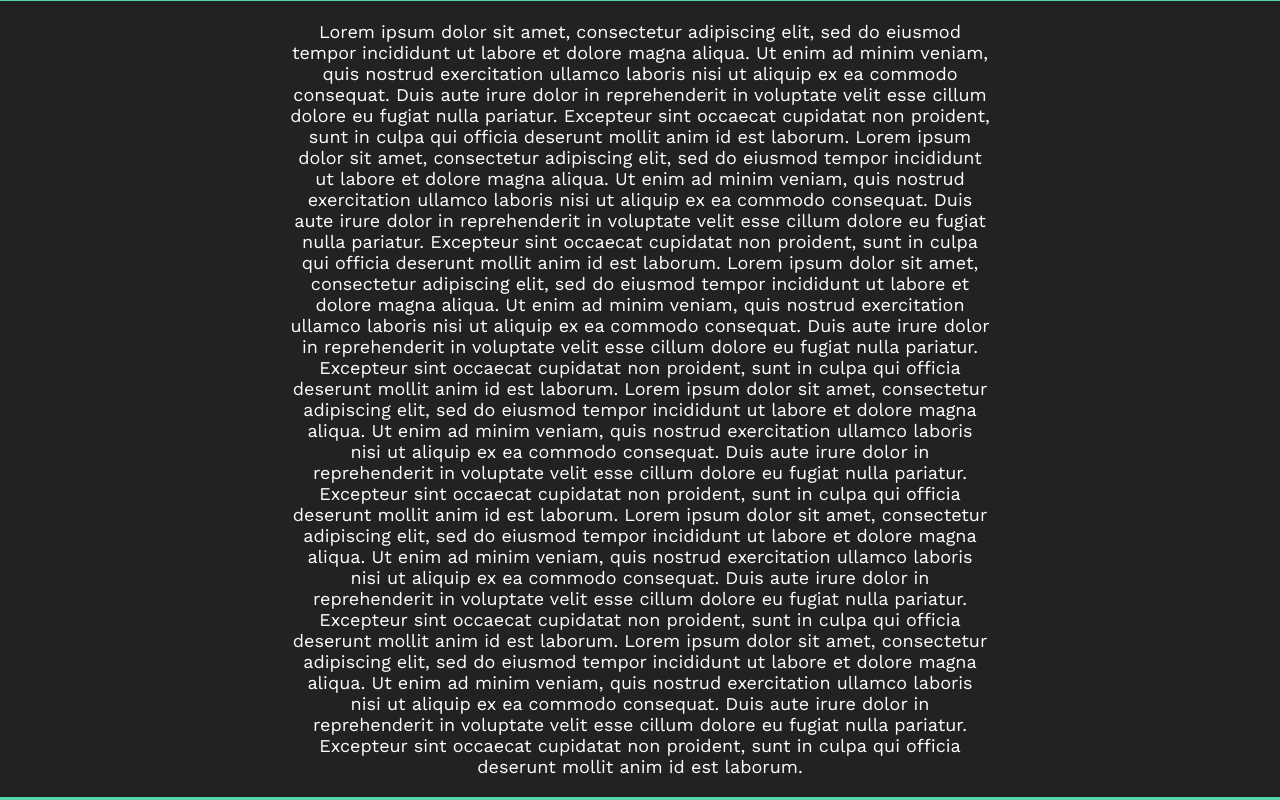
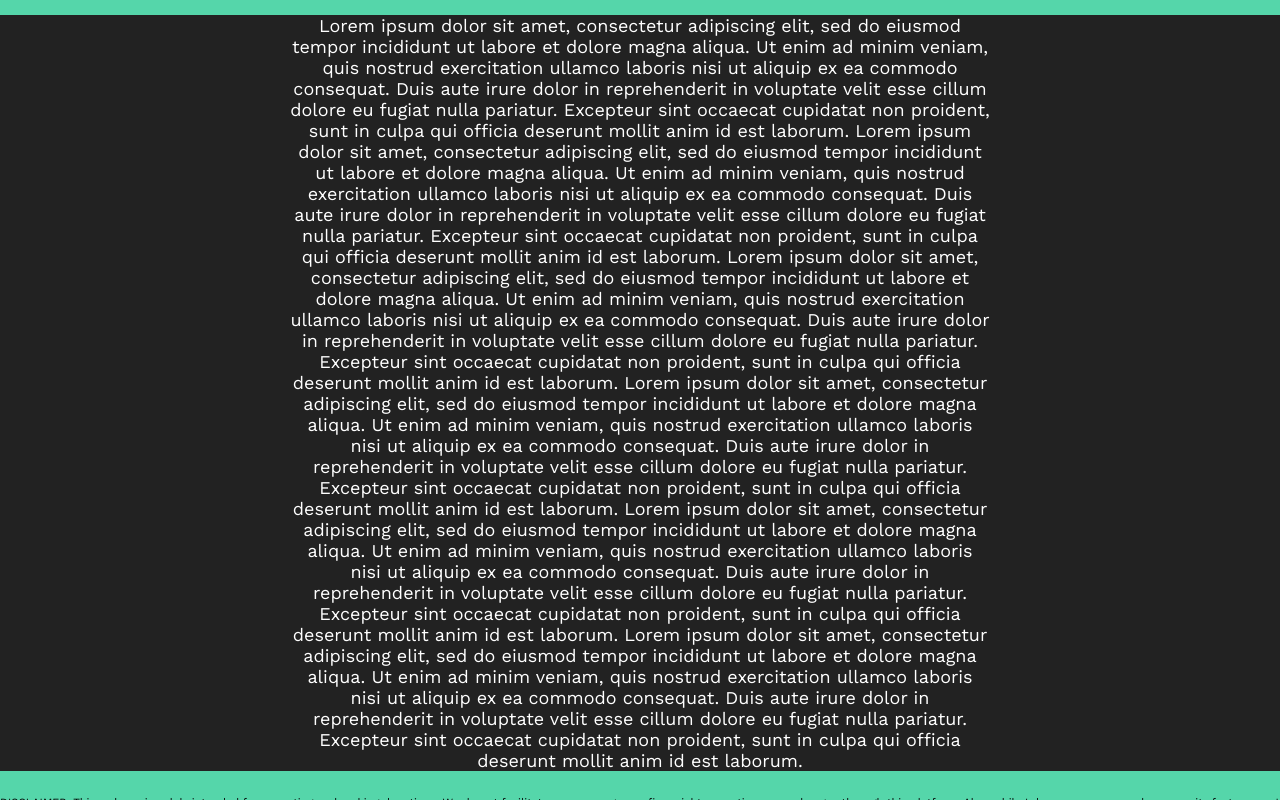
Before and after one commit to kurealnum/non-profit-link, a Flask app: page / in a window 1280 px wide. Run offline with Flask 3, Linux system fonts and the light colour scheme; the visitor is signed in with stand-in values (Sample User, id 1); parts of the project's set-up code (start-up, migrations or seed data) failed here and were passed over.

Commit message:
Finally got all the CSS where I want it!

```diff
--- a/app.py
+++ b/app.py
@@ -107,7 +107,7 @@
             return flash_render("Password needs to be 8 characters or longer", "register.html")
 
         # Put username into database
-        conn.execute("INSERT INTO basic_users (username, password_hash) VALUES(?, ?)", (username, generate_password_hash(password)))
+        conn.execute("INSERT INTO basic_users (username, password_hash, user_type) VALUES(?, ?, ?)", (username, generate_password_hash(password), "basic"))
         conn.commit()
 
         # Redirect user to home page
--- a/static/style.css
+++ b/static/style.css
@@ -123,8 +123,7 @@
   text-align: center;
   max-width: var(--standard-width);
   position: static;
-  margin: 0 auto;
-  padding: var(--standard-spacing);
+  margin: auto;
 }
 
 /* Forms/Inputs/Buttons */
@@ -185,6 +184,7 @@
   list-style-type: none;
   text-align: center;
   margin: 0 auto;
+  margin-bottom: auto;
 }
 
 /* singular item css (the words in the boxes, the boxes
@@ -212,7 +212,6 @@
 
 /* Footer */
 footer {
-  margin-top: auto;
   background-color: var(--primary-color);
   overflow: auto;
   position: relative;
```
